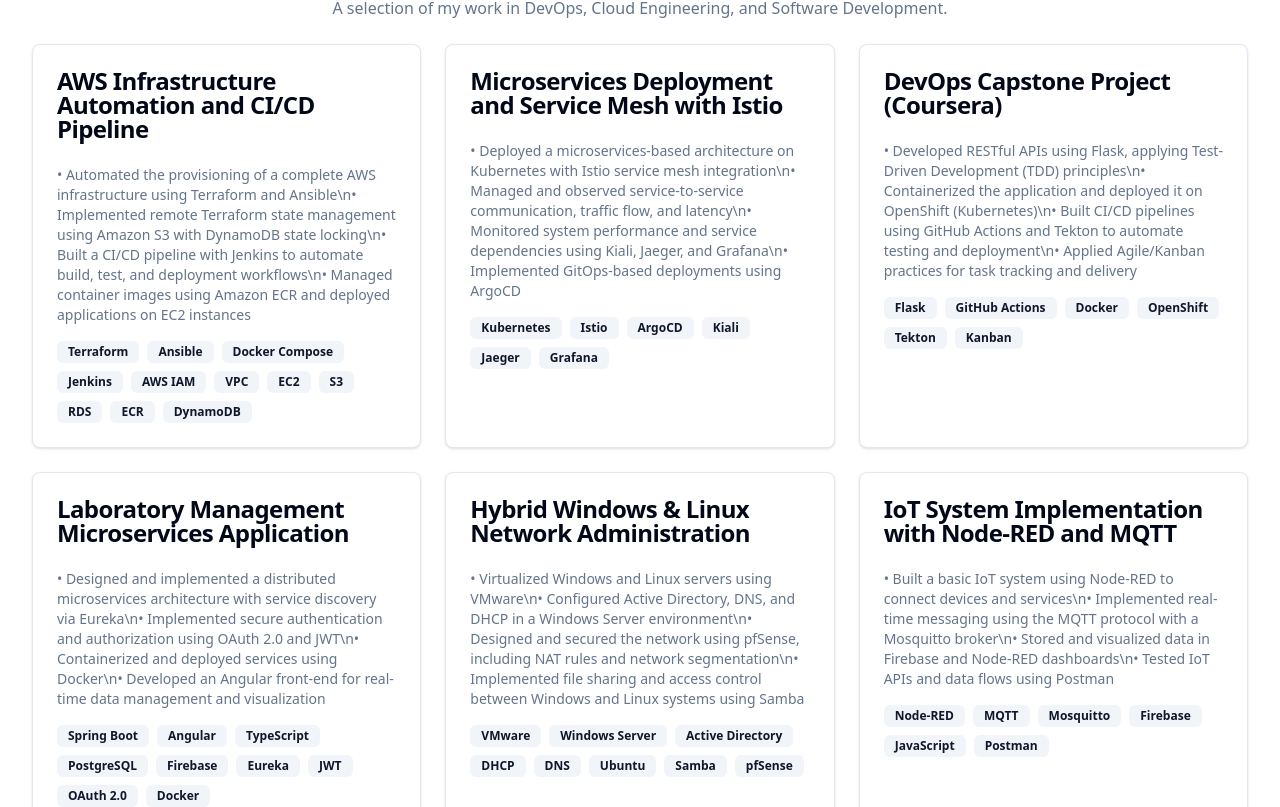
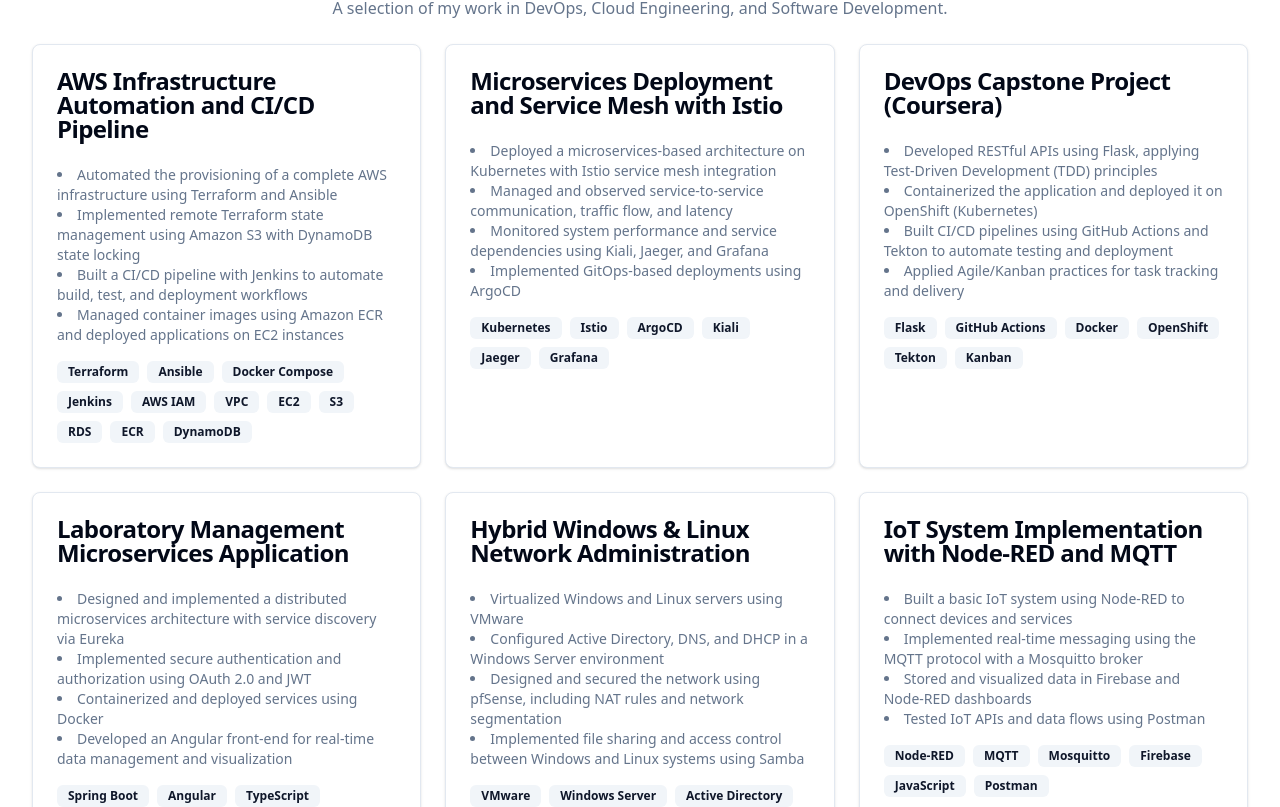
Before and after one commit to melekbadreddine/my-portfolio, a Next.js app: page / in a window 1280 px wide. Shown: the part 2713-3520 px from the top of the page. Built offline with nearby package versions, Linux system fonts and the light colour scheme; no server answers.

Commit message:
FIX: Render project descriptions as proper bulleted lists

```diff
--- a/app/page.tsx
+++ b/app/page.tsx
@@ -128,32 +128,62 @@ export default function Home() {
         <div className="grid grid-cols-1 gap-6 md:grid-cols-2 lg:grid-cols-3">
           <ProjectCard
             title="AWS Infrastructure Automation and CI/CD Pipeline"
-            description="• Automated the provisioning of a complete AWS infrastructure using Terraform and Ansible\n• Implemented remote Terraform state management using Amazon S3 with DynamoDB state locking\n• Built a CI/CD pipeline with Jenkins to automate build, test, and deployment workflows\n• Managed container images using Amazon ECR and deployed applications on EC2 instances"
+            description={[
+              "Automated the provisioning of a complete AWS infrastructure using Terraform and Ansible",
+              "Implemented remote Terraform state management using Amazon S3 with DynamoDB state locking",
+              "Built a CI/CD pipeline with Jenkins to automate build, test, and deployment workflows",
+              "Managed container images using Amazon ECR and deployed applications on EC2 instances",
+            ]}
             tags={["Terraform", "Ansible", "Docker Compose", "Jenkins", "AWS IAM", "VPC", "EC2", "S3", "RDS", "ECR", "DynamoDB"]}
           />
           <ProjectCard
             title="Microservices Deployment and Service Mesh with Istio"
-            description="• Deployed a microservices-based architecture on Kubernetes with Istio service mesh integration\n• Managed and observed service-to-service communication, traffic flow, and latency\n• Monitored system performance and service dependencies using Kiali, Jaeger, and Grafana\n• Implemented GitOps-based deployments using ArgoCD"
+            description={[
+              "Deployed a microservices-based architecture on Kubernetes with Istio service mesh integration",
+              "Managed and observed service-to-service communication, traffic flow, and latency",
+              "Monitored system performance and service dependencies using Kiali, Jaeger, and Grafana",
+              "Implemented GitOps-based deployments using ArgoCD",
+            ]}
             tags={["Kubernetes", "Istio", "ArgoCD", "Kiali", "Jaeger", "Grafana"]}
           />
           <ProjectCard
             title="DevOps Capstone Project (Coursera)"
-            description="• Developed RESTful APIs using Flask, applying Test-Driven Development (TDD) principles\n• Containerized the application and deployed it on OpenShift (Kubernetes)\n• Built CI/CD pipelines using GitHub Actions and Tekton to automate testing and deployment\n• Applied Agile/Kanban practices for task tracking and delivery"
+            description={[
+              "Developed RESTful APIs using Flask, applying Test-Driven Development (TDD) principles",
+              "Containerized the application and deployed it on OpenShift (Kubernetes)",
+              "Built CI/CD pipelines using GitHub Actions and Tekton to automate testing and deployment",
+              "Applied Agile/Kanban practices for task tracking and delivery",
+            ]}
             tags={["Flask", "GitHub Actions", "Docker", "OpenShift", "Tekton", "Kanban"]}
           />
           <ProjectCard
             title="Laboratory Management Microservices Application"
-            description="• Designed and implemented a distributed microservices architecture with service discovery via Eureka\n• Implemented secure authentication and authorization using OAuth 2.0 and JWT\n• Containerized and deployed services using Docker\n• Developed an Angular front-end for real-time data management and visualization"
+            description={[
+              "Designed and implemented a distributed microservices architecture with service discovery via Eureka",
+              "Implemented secure authentication and authorization using OAuth 2.0 and JWT",
+              "Containerized and deployed services using Docker",
+              "Developed an Angular front-end for real-time data management and visualization",
+            ]}
             tags={["Spring Boot", "Angular", "TypeScript", "PostgreSQL", "Firebase", "Eureka", "JWT", "OAuth 2.0", "Docker"]}
           />
           <ProjectCard
             title="Hybrid Windows & Linux Network Administration"
-            description="• Virtualized Windows and Linux servers using VMware\n• Configured Active Directory, DNS, and DHCP in a Windows Server environment\n• Designed and secured the network using pfSense, including NAT rules and network segmentation\n• Implemented file sharing and access control between Windows and Linux systems using Samba"
+            description={[
+              "Virtualized Windows and Linux servers using VMware",
+              "Configured Active Directory, DNS, and DHCP in a Windows Server environment",
+              "Designed and secured the network using pfSense, including NAT rules and network segmentation",
+              "Implemented file sharing and access control between Windows and Linux systems using Samba",
+            ]}
             tags={["VMware", "Windows Server", "Active Directory", "DHCP", "DNS", "Ubuntu", "Samba", "pfSense"]}
           />
           <ProjectCard
             title="IoT System Implementation with Node-RED and MQTT"
-            description="• Built a basic IoT system using Node-RED to connect devices and services\n• Implemented real-time messaging using the MQTT protocol with a Mosquitto broker\n• Stored and visualized data in Firebase and Node-RED dashboards\n• Tested IoT APIs and data flows using Postman"
+            description={[
+              "Built a basic IoT system using Node-RED to connect devices and services",
+              "Implemented real-time messaging using the MQTT protocol with a Mosquitto broker",
+              "Stored and visualized data in Firebase and Node-RED dashboards",
+              "Tested IoT APIs and data flows using Postman",
+            ]}
             tags={["Node-RED", "MQTT", "Mosquitto", "Firebase", "JavaScript", "Postman"]}
           />
         </div>
@@ -249,14 +279,18 @@ export default function Home() {
   )
 }
 
-function ProjectCard({ title, description, tags }: { title: string, description: string, tags: string[] }) {
+function ProjectCard({ title, description, tags }: { title: string, description: string[], tags: string[] }) {
   return (
     <Card className="flex flex-col h-full hover:shadow-lg transition-shadow">
       <CardHeader>
         <CardTitle>{title}</CardTitle>
       </CardHeader>
       <CardContent className="flex-1">
-        <p className="text-sm text-muted-foreground whitespace-pre-line">{description}</p>
+        <ul className="list-disc list-inside text-sm text-muted-foreground">
+          {description.map((item, index) => (
+            <li key={index}>{item}</li>
+          ))}
+        </ul>
         <div className="flex flex-wrap gap-2 mt-4">
           {tags.map((tag) => (
             <span key={tag} className="inline-flex items-center rounded-md border px-2.5 py-0.5 text-xs font-semibold transition-colors focus:outline-none focus:ring-2 focus:ring-ring focus:ring-offset-2 border-transparent bg-secondary text-secondary-foreground hover:bg-secondary/80">
```
